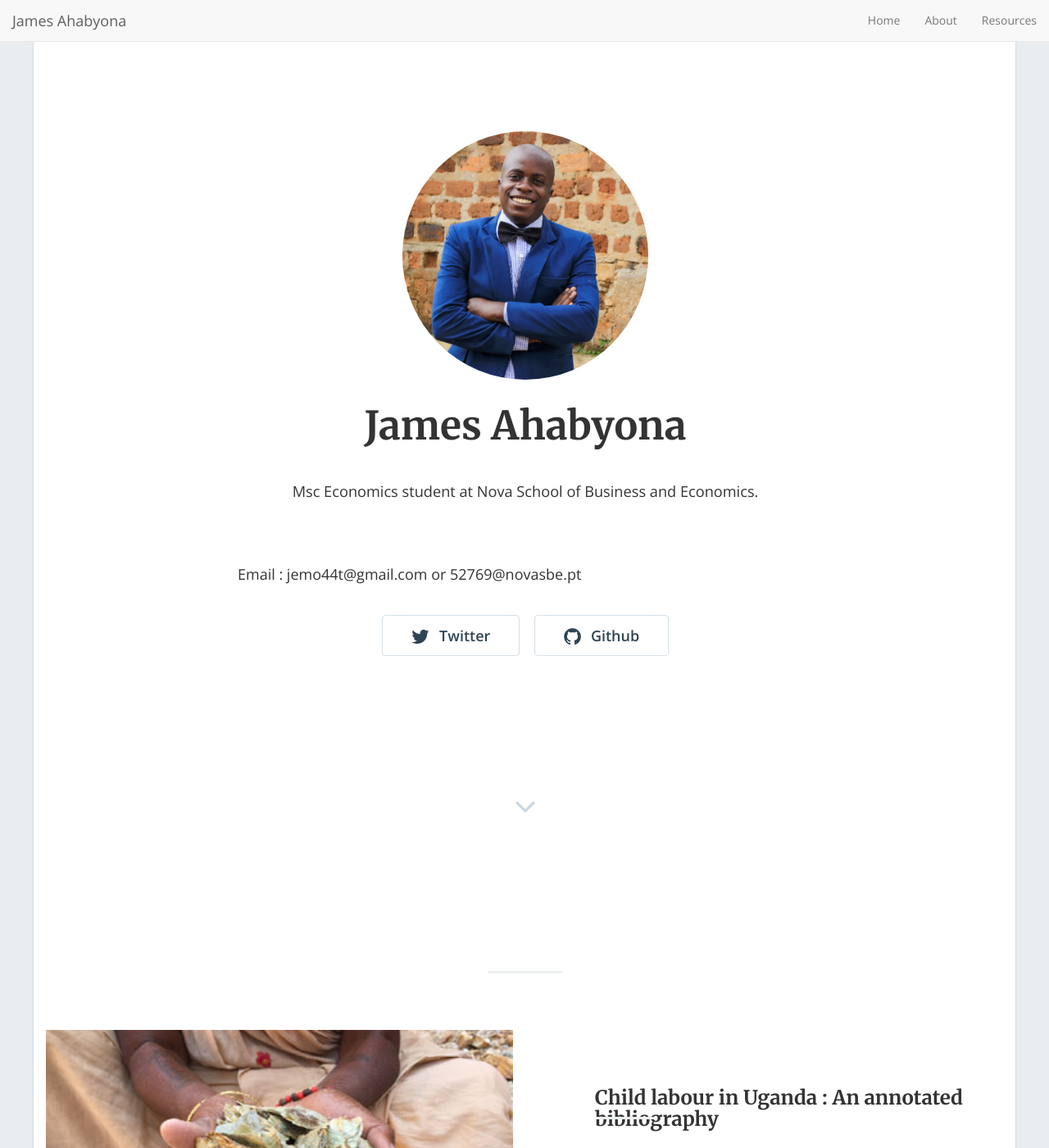
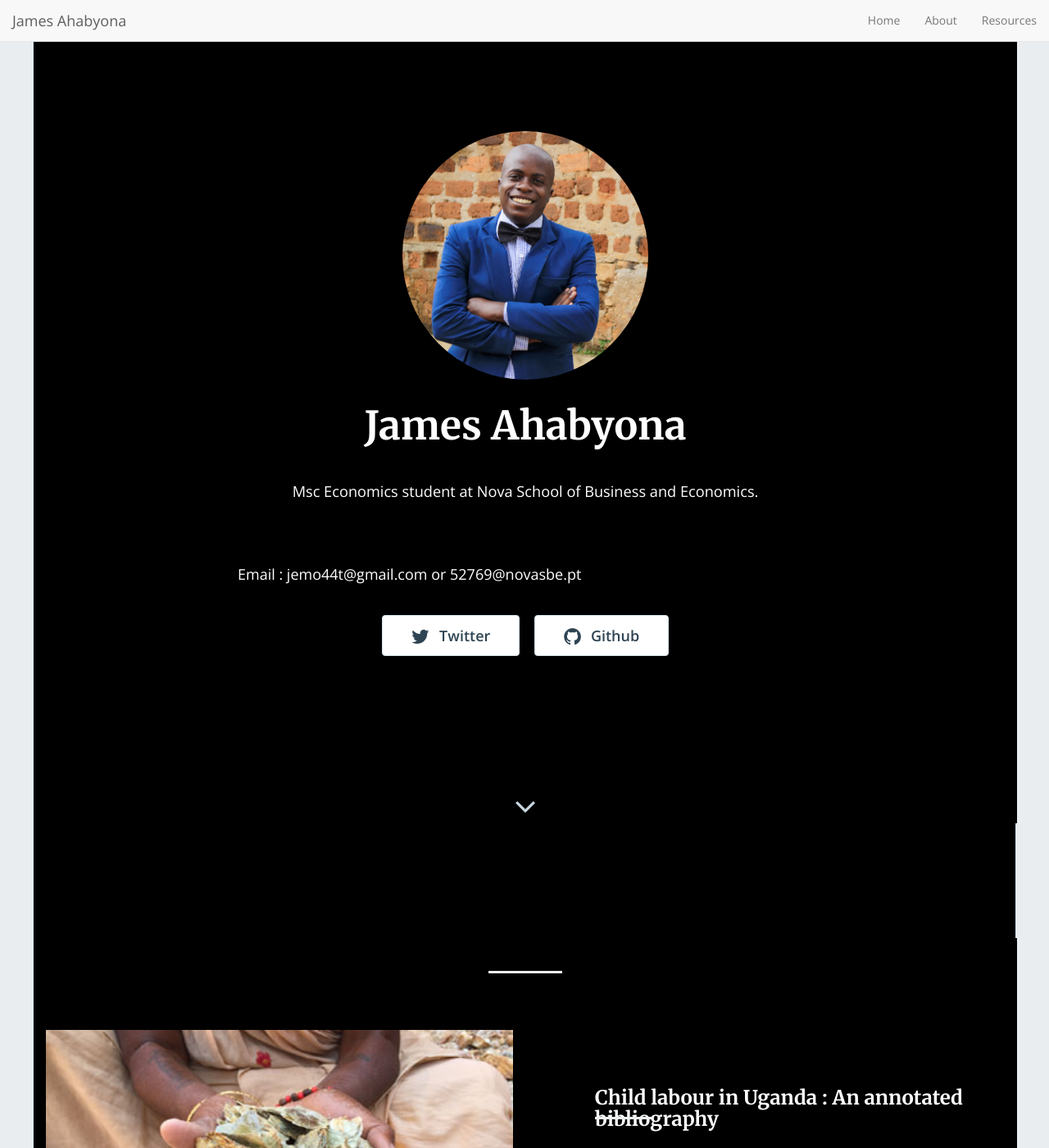
Before and after one commit to mariaelenaguer/mariaelenaguer.github.io, a Jekyll site: the page built from index.html, in a window 1280 px wide and 1400 px high. Shown: the whole window at 82% size. Built offline with Jekyll 4.4.1, drawn with Linux system fonts in a browser that asks for light colours; nearby versions of some CDN libraries; the list of posts is cut into pages by our own code.

Commit message:
Update home-hero.html

```diff
--- a/_includes/home-hero.html
+++ b/_includes/home-hero.html
@@ -1,3 +1,9 @@
+<style>
+.container {
+  background-color: #000000;
+  color: #ffffff;
+}
+</style>
 <div class="container">
 
   <div class="row">
```
